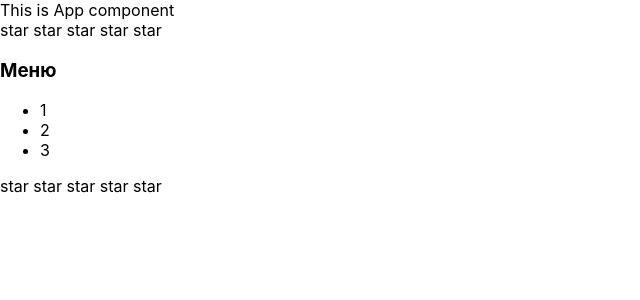
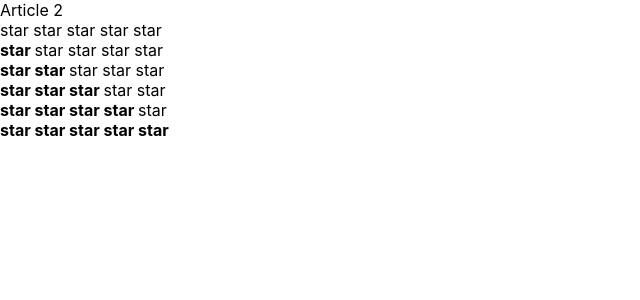
Before and after one commit to BSN89/samurai-way-main, a React (Create React App) app: page / in a window 1280 px wide. Shown: the top 300 px of the page, without its empty margins (0-640 px from the left). Built offline with nearby package versions, Linux system fonts and the light colour scheme.

Commit message:
change README.md

```diff
--- a/src/App.tsx
+++ b/src/App.tsx
@@ -8,19 +8,29 @@ function App() {
     console.log("App rendering")
     return (
         <div>
-            <AppTitle/>
-            <Rating/>
-            <Accordion/>
-            <Rating/>
+            {/*<PageTitle title={"This is App component"}/>
+            <PageTitle title={"My friends"}/>
+*/}
+            {/*Article 1
+            <Rating value={3}/>
+            <Accordion titleValue={"Menu"}/>
+            <Accordion titleValue={"Users"}/>*/}
+
+            Article 2
+            <Rating value={0}/>
+            <Rating value={1}/>
+            <Rating value={2}/>
+            <Rating value={3}/>
+            <Rating value={4}/>
+            <Rating value={5}/>
         </div>
 )
 }
 
-function AppTitle() {
-    console.log("AppTitle rendering")
-    return (
-        <>This is App component</>
-    )
+function PageTitle(props: any) {
+            debugger
+    console.log("PageTitle rendering")
+    return <h1>{props.title}</h1>
 }
 
 
--- a/src/components/Accordion/Accordion.tsx
+++ b/src/components/Accordion/Accordion.tsx
@@ -1,21 +1,21 @@
 import React from "react";
 
-function Accordion() {
+function Accordion(props: any) {
     console.log("Accordion rendering")
     return (
-        <>
-            <AccordionTitle/>
+        <div>
+            <AccordionTitle titleValue={props.titleValue}/>
             <AccordionBody/>
-        </>
+        </div>
     )
 }
 
-function AccordionTitle() {
+function AccordionTitle(props: any) {
     console.log("AccordionTitle rendering")
     return (
-        <>
-            <h3>Меню</h3>
-        </>
+        <div>
+            <h3>{props.titleValue}</h3>
+        </div>
     )
 }
 
--- a/src/components/Rating/Rating.tsx
+++ b/src/components/Rating/Rating.tsx
@@ -1,19 +1,83 @@
 import React from "react";
 
-export function Rating() {
+type RatingPropsType = {
+    value: number
+}
+
+export function Rating(props: RatingPropsType) {
     console.log("Rating rendering")
+
+    if (props.value === 1) {
+        return (
+            <div>
+                <Star selected={true}/>
+                <Star selected={false}/>
+                <Star selected={false}/>
+                <Star selected={false}/>
+                <Star selected={false}/>
+            </div>
+        )
+    }
+    if (props.value === 2) {
+        return (
+            <div>
+                <Star selected={true}/>
+                <Star selected={true}/>
+                <Star selected={false}/>
+                <Star selected={false}/>
+                <Star selected={false}/>
+            </div>
+        )
+    }
+    if (props.value === 3) {
+        return (
+            <div>
+                <Star selected={true}/>
+                <Star selected={true}/>
+                <Star selected={true}/>
+                <Star selected={false}/>
+                <Star selected={false}/>
+            </div>
+        )
+    }
+    if (props.value === 4) {
+        return (
+            <div>
+                <Star selected={true}/>
+                <Star selected={true}/>
+                <Star selected={true}/>
+                <Star selected={true}/>
+                <Star selected={false}/>
+            </div>
+        )
+    }
+    if (props.value === 5) {
+        return (
+            <div>
+                <Star selected={true}/>
+                <Star selected={true}/>
+                <Star selected={true}/>
+                <Star selected={true}/>
+                <Star selected={true}/>
+            </div>
+        )
+    }
+
     return (
         <div>
-            <Star/>
-            <Star/>
-            <Star/>
-            <Star/>
-            <Star/>
+            <Star selected={false}/>
+            <Star selected={false}/>
+            <Star selected={false}/>
+            <Star selected={false}/>
+            <Star selected={false}/>
         </div>
     )
 }
-
-function Star() {
+    function Star(props: any) {
     console.log("Star rendering")
-    return <span>star </span>
+    if(props.selected === true) {
+    return <span><b>star </b></span>
+} else {
+        return <span>star </span>
+    }
 }
```
